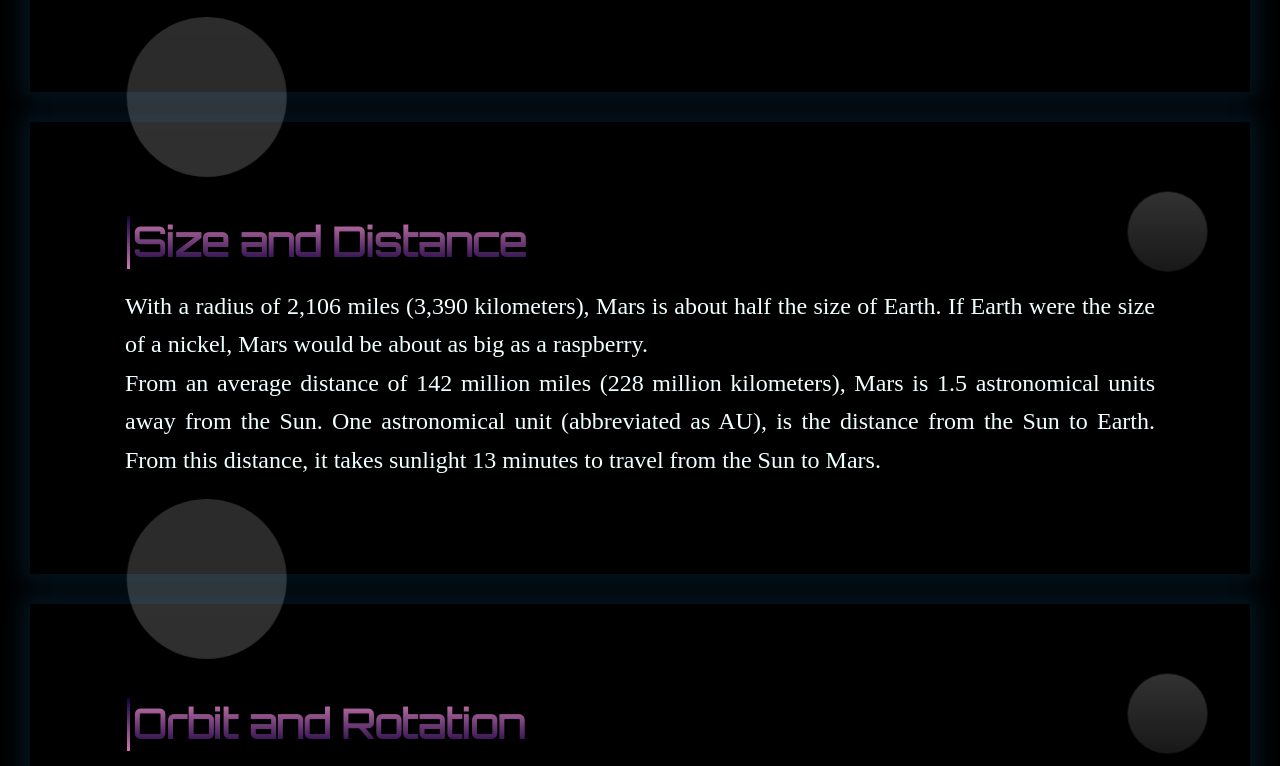
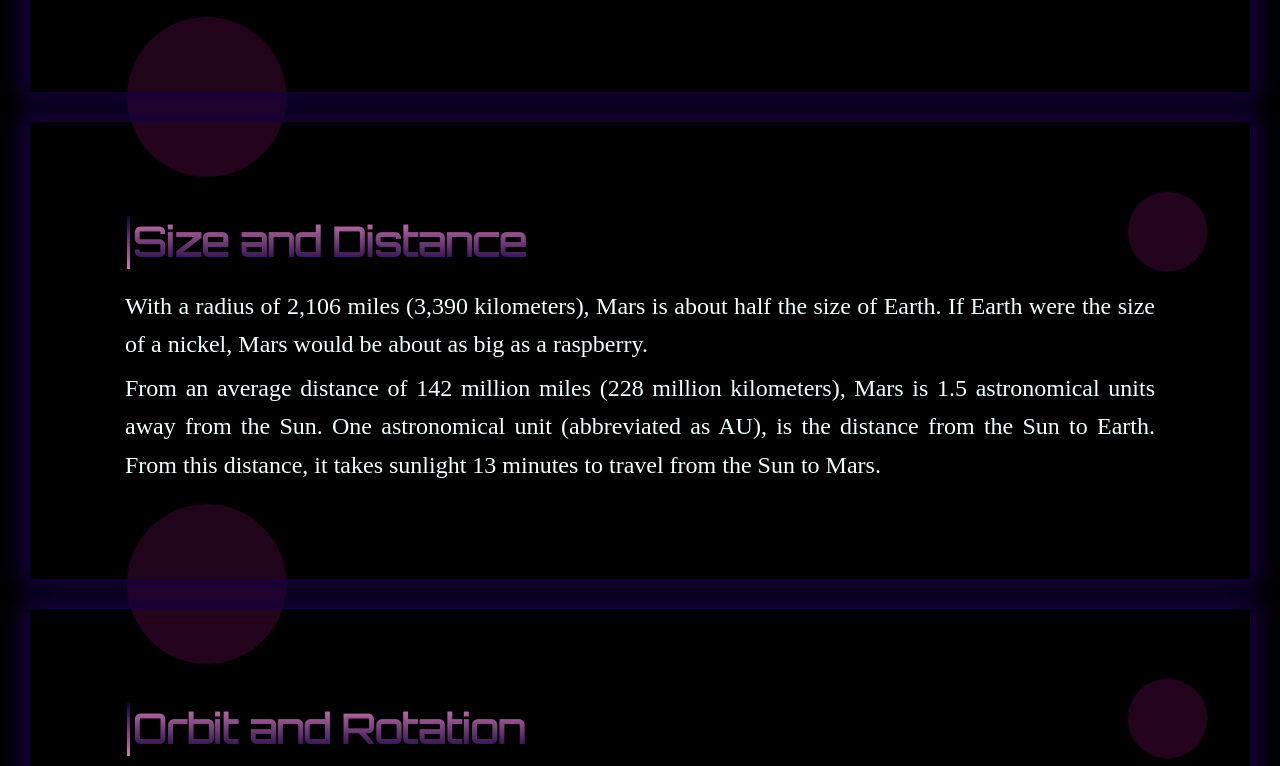
Before and after one commit to alamostafaa/SpaceExpo, a plain HTML site: page mars.html in a window 1280 px wide. Shown: the part 2188-2954 px from the top of the page. Drawn offline with nearby package versions, Linux system fonts and the light colour scheme.

Commit message:
changing on colors!!(ATKMS)

```diff
--- a/css/planetsInDepth.css
+++ b/css/planetsInDepth.css
@@ -15,10 +15,9 @@
 }
 #inDepth p
 {
-
+    margin-top: 5px;
     line-height: 1.6em;
     font-size: 24px;
-   /* color: #1A374D;*/
 }
 .somethingFocus
 {
@@ -64,7 +63,7 @@
 .somethingFocus::after
 {
     content: '';
-    background: rgba(255, 255, 255, 0.187);
+    background: rgba(83, 13, 67, 0.438);
     position: absolute;
     z-index: -5;
     width: 20vh;
@@ -76,9 +75,9 @@
 .somethingFocus::before {
     content: '';
     background: rgb(255,255,255);
-    background: linear-gradient(0deg, #ffffff1a 0%, rgba(255,255,255,.2) 100%);
+    background: rgba(83, 13, 67, 0.438);
     position: absolute;
-     top: 3em;
+    top: 3em;
     right: 3em;
     z-index: -5;
     width: 10vh;
@@ -90,7 +89,7 @@
 
 .active
 {
-    box-shadow: 0 0 20px 9px #24a7ff1f;
+    box-shadow: 0 0 20px 9px #160040;
     background: rgb(0, 0, 0);
     background: linear-gradient(0deg, rgba(0, 0, 0, 0.1) 0%, rgba(0, 0, 0, 0) 100%);
 }
```
